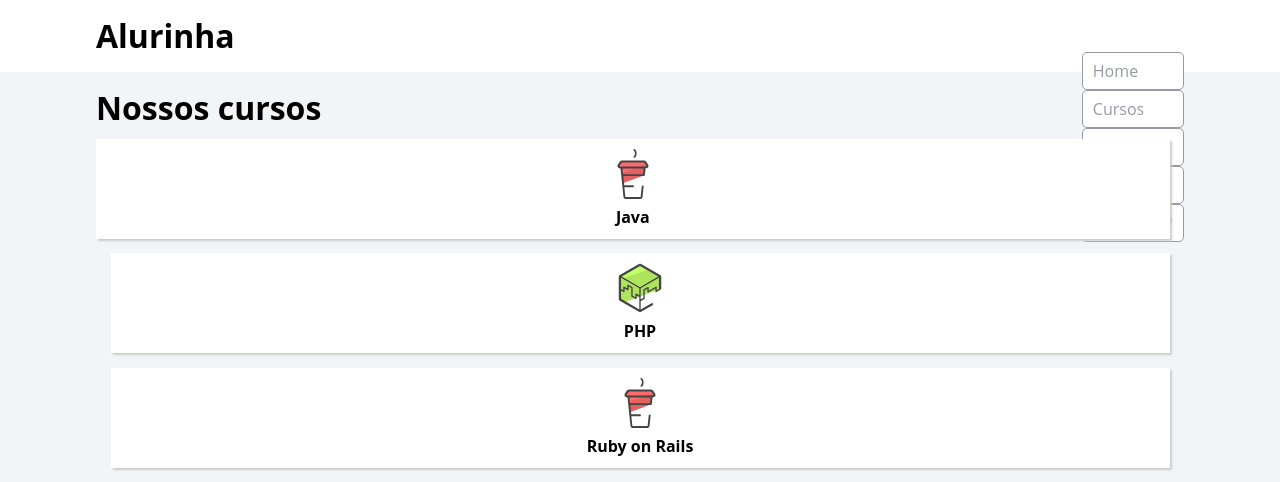
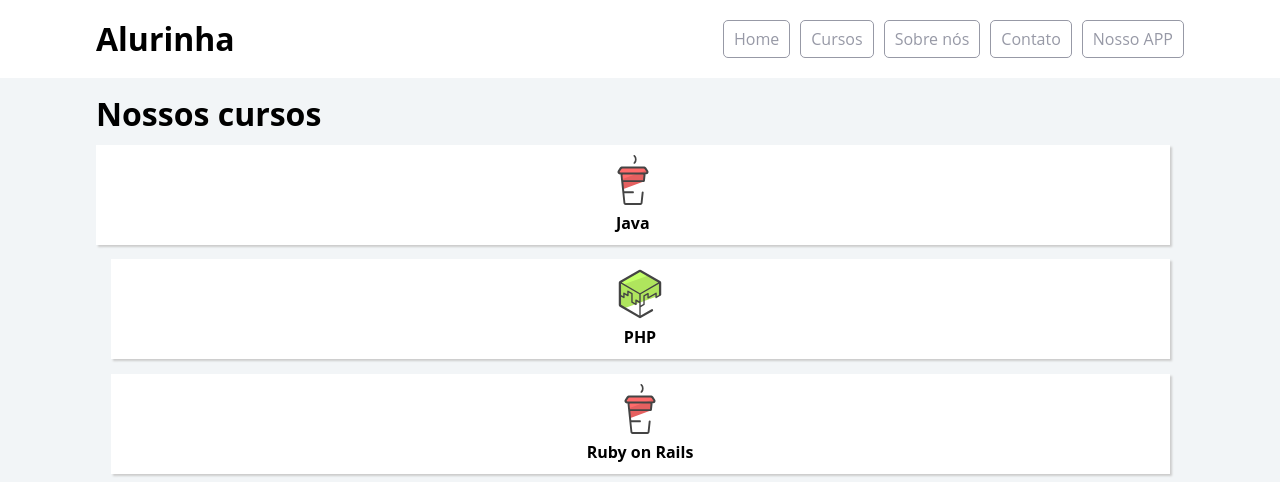
Before and after one commit to geovanecomp/Studying, a web app: file frontend/flexbox/index.html in a window 1280 px wide. Shown: the top 482 px of the page. Run offline with its HTML, style and script files only (its server is not run), Linux system fonts and the light colour scheme.

Commit message:
Ajustando o header e seus items do menu

```diff
--- a/frontend/flexbox/css/flexbox.css
+++ b/frontend/flexbox/css/flexbox.css
@@ -1,11 +1,9 @@
-.cabecalhoPrincipal-titulo{
-    /*display: inline-block;
-    vertical-align: middle;*/
+.cabecalhoPrincipal .container{
+    display: flex;
+    align-items: center;
+    justify-content: space-between;
 }
 
 .cabecalhoPrincipal-nav{
-    /*display: inline-block;
-    vertical-align: middle;
-    margin-left: 800px*/
-    float: right;
+    display: flex;
 }
```
